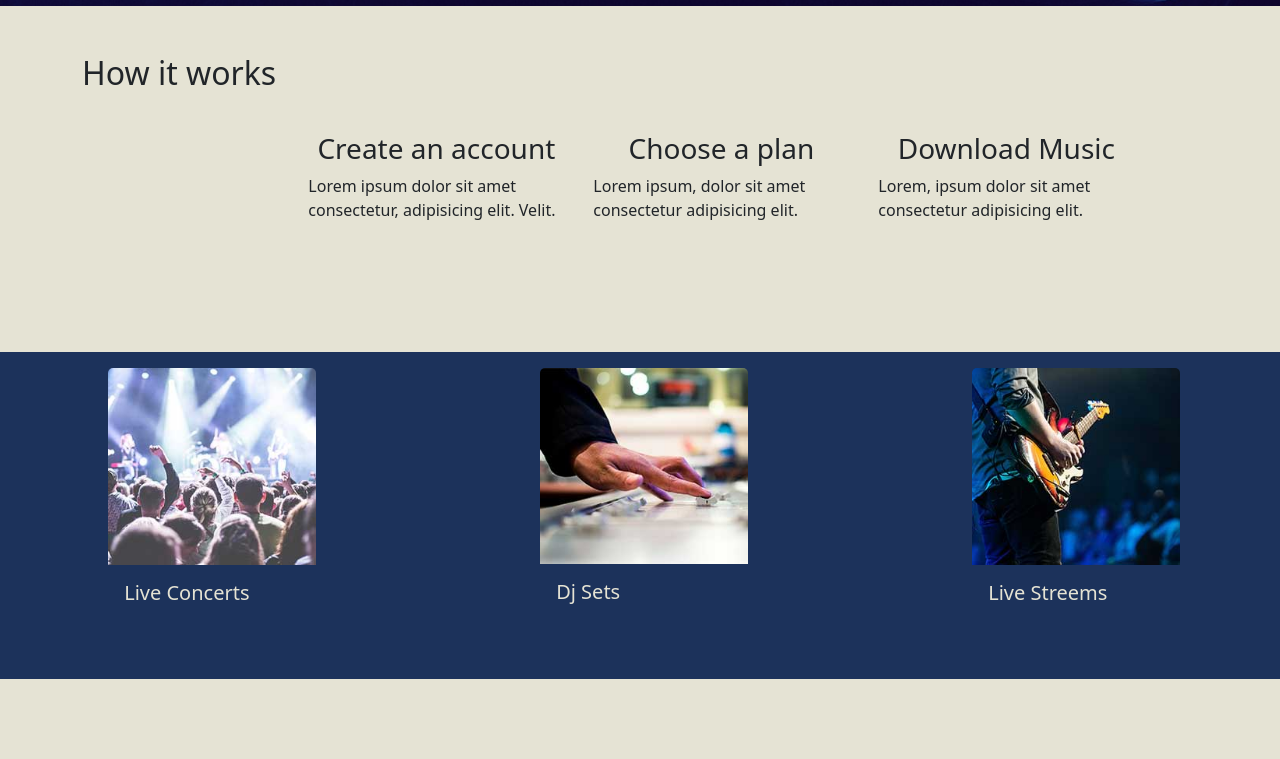
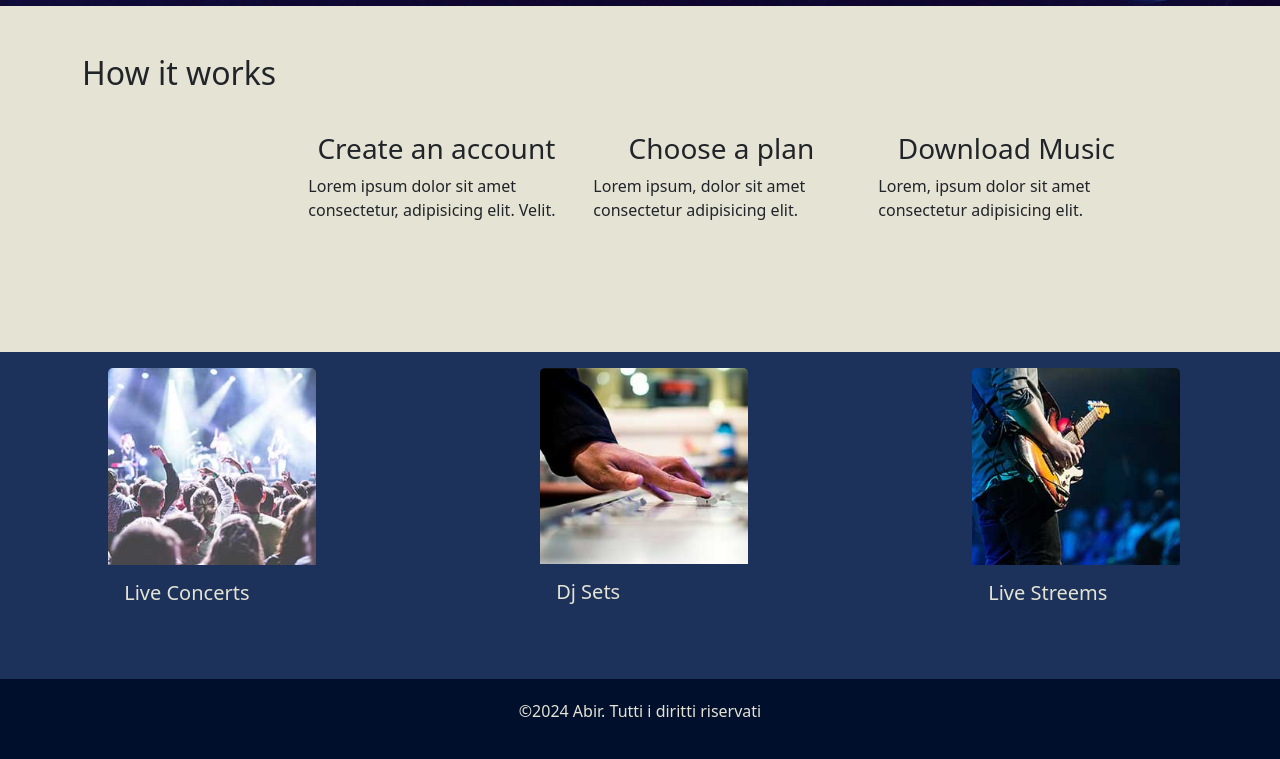
Before and after one commit to abir00abadou/eserc7.Abir.Abadou.21-11-24, a plain HTML site: page index.html in a window 1280 px wide. Shown: the part 794-1553 px from the top of the page. Before the commit the page ends 1473 px from the top, so only its background shows below. Drawn offline with nearby package versions, Linux system fonts and the light colour scheme; a web font is replaced by a local one.

Commit message:
aggiunto footer

```diff
--- a/index.html
+++ b/index.html
@@ -8,9 +8,6 @@
         <link rel="preconnect" href="https://fonts.googleapis.com">
         <link rel="preconnect" href="https://fonts.gstatic.com" crossorigin>
         <link href="https://fonts.googleapis.com/css2?family=Bebas+Neue&family=Jaro:opsz@6..72&family=Libre+Baskerville:ital,wght@0,400;0,700;1,400&display=swap" rel="stylesheet">
-        <!-- <link rel="stylesheet" href="https://fonts.googleapis.com/css2?family=Material+Symbols+Outlined:opsz,wght,FILL,GRAD@20..48,100..700,0..1,-50..200&icon_names=audio_file" />
-        <link rel="stylesheet" href="https://fonts.googleapis.com/css2?family=Material+Symbols+Outlined:opsz,wght,FILL,GRAD@24,400,0,0&icon_names=person" />
-        <link rel="stylesheet" href="https://fonts.googleapis.com/css2?family=Material+Symbols+Outlined:opsz,wght,FILL,GRAD@20..48,100..700,0..1,-50..200&icon_names=play_arrow" /> -->
         <link rel="stylesheet" href="./style.css">
     </head>
 
@@ -70,9 +67,6 @@
                 <div class="row justify-content-center">
                 <div class="col-12 col-md-3">
                     <div class="card" style="width: 18rem;">
-                        <!-- <span class="material-symbols-outlined">
-                        person
-                        </span> -->
                         <div class="card-body d-flex flex-column align-items-center">
                             <p class="card-text">
                                 <h3>Create an account</h3>Lorem ipsum dolor sit amet consectetur, adipisicing elit. Velit.
@@ -92,9 +86,6 @@
                 </div>
                 <div class="col-12 col-md-3">
                     <div class="card" style="width: 18rem;">
-                        <!-- <span class="material-symbols-outlined">
-                        audio_file
-                        </span> -->
                         <div class="card-body d-flex flex-column align-items-center">
                             <p class="card-text">
                                 <h3>Download Music</h3>Lorem, ipsum dolor sit amet consectetur adipisicing elit.
@@ -104,10 +95,6 @@
                 </div>
                 </div>
             </main>
-
-
-
-
 
 
             <div class="row row-cols-1 row-cols-md-3 g-3 background mt-5">
@@ -138,18 +125,9 @@
             </div>
 
 
-
-
-
-
-
-
-
-
-
-
-
-
+            <footer>
+                <p>©2024 Abir. Tutti i diritti riservati</p>
+            </footer>
 
         <script src="https://cdn.jsdelivr.net/npm/bootstrap@5.3.3/dist/js/bootstrap.bundle.min.js" integrity="sha384-YvpcrYf0tY3lHB60NNkmXc5s9fDVZLESaAA55NDzOxhy9GkcIdslK1eN7N6jIeHz" crossorigin="anonymous"></script>
     </body>
--- a/style.css
+++ b/style.css
@@ -58,3 +58,11 @@
 .background{
     background-color: #1C325B;
 }
+
+footer{
+    text-align: center;
+    padding: 20px;
+    background-color: #000f2c;
+    color: #E5E3D4;
+
+}
```
